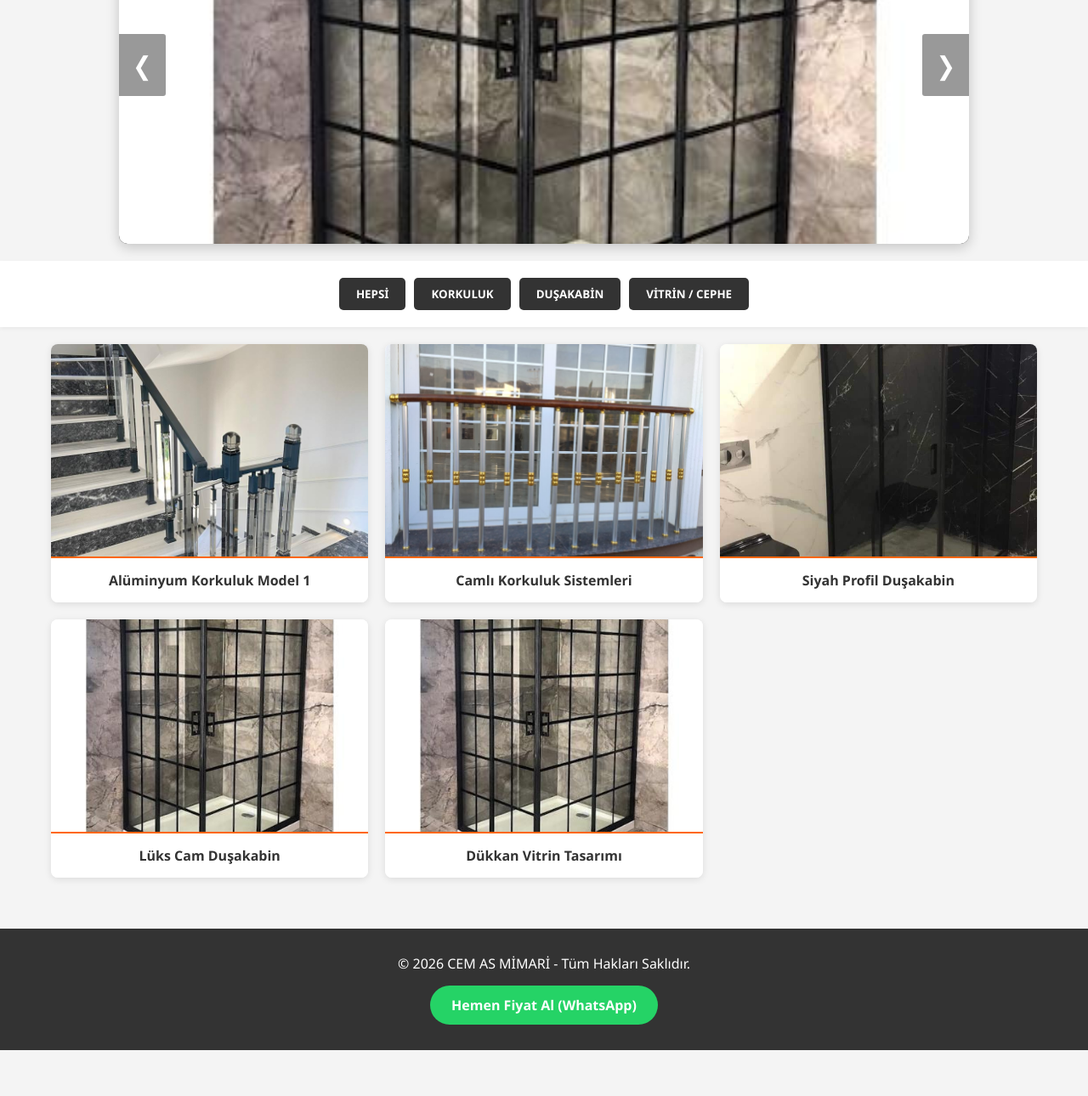
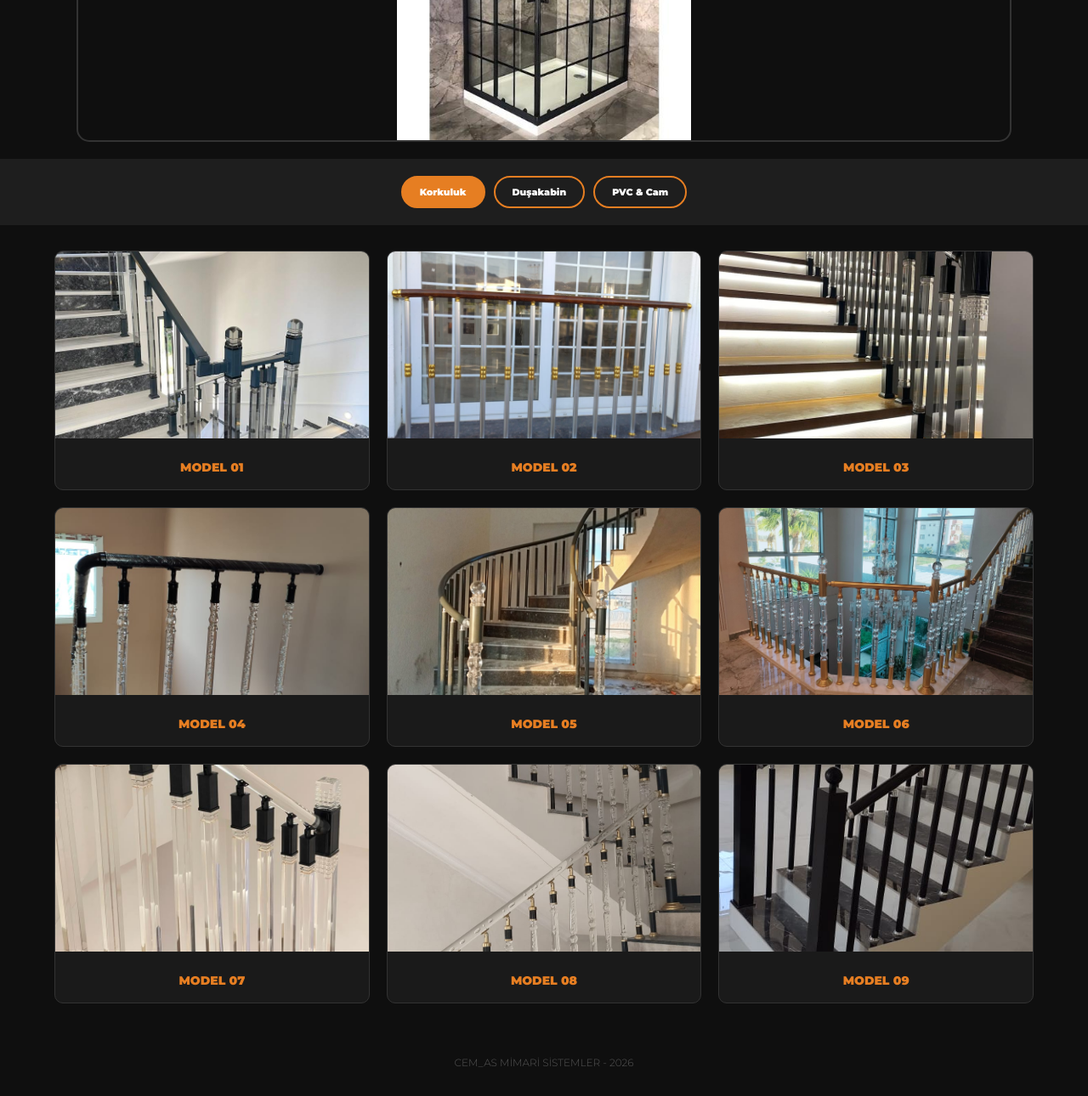
Before and after one commit to cenas1905/CEM_AS-AL-M-NYUM, a plain HTML site: page index.html in a window 1280 px wide. Shown: the part 283-1573 px from the top of the page at 85% size. Before the commit the page ends 1519 px from the top, so only its background shows below. Drawn offline with Linux system fonts and the light colour scheme.

Commit message:
Refactor index.html structure and styles

```diff
--- a/index.html
+++ b/index.html
@@ -2,118 +2,191 @@
 <html lang="tr">
 <head>
     <meta charset="UTF-8">
-    <meta name="viewport" content="width=device-width, initial-scale=1.0">
-    <title>CEM AS MİMARİ | Alüminyum & Cam Sistemleri</title>
+    <meta name="viewport" content="width=device-width, initial-scale=1.0, maximum-scale=1.0, user-scalable=no">
+    <title>CEM_AS | Alüminyum & Cam Sistemleri</title>
+    <link href="https://fonts.googleapis.com/css2?family=Montserrat:wght@300;600;900&display=swap" rel="stylesheet">
+    <link rel="stylesheet" href="https://cdnjs.cloudflare.com/ajax/libs/font-awesome/6.0.0/css/all.min.css">
     <style>
-        * { box-sizing: border-box; margin: 0; padding: 0; font-family: 'Segoe UI', Tahoma, Geneva, Verdana, sans-serif; }
-        body { background-color: #f4f4f4; color: #333; }
+        :root { --ana: #0f0f0f; --vurgu: #e67e22; --gri: #1e1e1e; --beyaz: #ffffff; }
+        * { margin: 0; padding: 0; box-sizing: border-box; font-family: 'Montserrat', sans-serif; }
+        body { background: var(--ana); color: var(--beyaz); line-height: 1.6; overflow-x: hidden; }
 
-        header { background-color: #ff6600; color: white; padding: 20px; text-align: center; box-shadow: 0 2px 5px rgba(0,0,0,0.1); }
-        header h1 { font-size: 28px; text-transform: uppercase; letter-spacing: 2px; }
+        /* HEADER DÜZENİ */
+        nav {
+            padding: 0 5%; background: rgba(0,0,0,0.95);
+            display: flex; justify-content: space-between; align-items: center;
+            position: sticky; top: 0; z-index: 1000; border-bottom: 1px solid #333; height: 80px;
+        }
+        .nano-tetikleyici { font-size: 35px; color: var(--vurgu); cursor: pointer; transition: 0.3s; flex: 1; }
+        .logo { font-weight: 900; font-size: 32px; letter-spacing: 5px; flex: 2; text-align: center; }
+        .logo span { color: var(--vurgu); }
+        .iletisim-sag { flex: 1; text-align: right; font-size: 11px; font-weight: 600; }
+        .iletisim-sag a { color: var(--beyaz); text-decoration: none; }
 
-        /* --- ÜST SLIDER (OKLAR BURADA) --- */
-        .slider-container { position: relative; max-width: 1000px; margin: 20px auto; overflow: hidden; border-radius: 10px; box-shadow: 0 4px 15px rgba(0,0,0,0.2); background: #000; }
-        .slides { display: none; width: 100%; height: 450px; object-fit: cover; }
+        /* NANO BANANA ÇALIŞMA ALANI (FULL SCREEN) */
+        #nano-ekran {
+            display: none; position: fixed; top: 0; left: 0; width: 100%; height: 100%;
+            background: #000; z-index: 9999; flex-direction: column;
+        }
+        .nano-ust { padding: 15px; background: var(--gri); display: flex; justify-content: space-between; align-items: center; }
+        #montaj-alani { flex: 1; position: relative; overflow: hidden; background: #111; display: flex; justify-content: center; align-items: center; }
+        #musteri-resmi { max-width: 100%; max-height: 100%; object-fit: contain; }
+        #tasinan-model { position: absolute; width: 200px; cursor: move; touch-action: none; z-index: 100; top: 50px; left: 50px; }
+        .nano-alt { padding: 15px; background: var(--gri); border-top: 1px solid #333; }
 
-        /* Ok Butonları */
-        .prev, .next {
-            cursor: pointer; position: absolute; top: 50%; width: auto;
-            padding: 16px; margin-top: -22px; color: white; font-weight: bold;
-            font-size: 30px; transition: 0.3s; border-radius: 0 3px 3px 0;
-            user-select: none; background-color: rgba(0,0,0,0.4); text-decoration: none; z-index: 10;
-        }
-        .next { right: 0; border-radius: 3px 0 0 3px; }
-        .prev:hover, .next:hover { background-color: #ff6600; }
+        /* STANDART SİTE TASARIMI */
+        .vitrin { position: relative; width: 95%; max-width: 1100px; height: 350px; margin: 20px auto; border-radius: 15px; overflow: hidden; border: 2px solid #333; }
+        .v-img { width: 100%; height: 100%; object-fit: contain; display: none; }
+        .v-img.aktif { display: block; }
 
-        /* --- KATEGORİ BUTONLARI --- */
-        .nav-menu { display: flex; justify-content: center; flex-wrap: wrap; background: white; padding: 15px; position: sticky; top: 0; z-index: 1000; box-shadow: 0 2px 5px rgba(0,0,0,0.05); }
-        .nav-btn { background: #333; color: white; border: none; padding: 10px 20px; margin: 5px; cursor: pointer; border-radius: 5px; font-weight: bold; transition: 0.3s; }
-        .nav-btn:hover { background: #ff6600; }
+        .menu { display: flex; justify-content: center; gap: 10px; padding: 20px; background: var(--gri); position: sticky; top: 80px; z-index: 900; }
+        .m-btn { padding: 10px 20px; border: 2px solid var(--vurgu); background: transparent; color: #fff; border-radius: 50px; cursor: pointer; font-size: 11px; font-weight: bold; }
+        .m-btn.active { background: var(--vurgu); }
 
-        /* --- GALERİ --- */
-        .gallery { display: grid; grid-template-columns: repeat(auto-fit, minmax(280px, 1fr)); gap: 20px; padding: 20px; max-width: 1200px; margin: 0 auto; }
-        .gallery-item { background: white; border-radius: 8px; overflow: hidden; box-shadow: 0 2px 8px rgba(0,0,0,0.1); transition: 0.3s; display: none; }
-        .gallery-item.active { display: block; }
-        .gallery-item:hover { transform: translateY(-5px); }
-        .gallery-item img { width: 100%; height: 250px; object-fit: cover; display: block; }
-        .gallery-item .info { padding: 15px; text-align: center; font-weight: bold; background: #fff; border-top: 2px solid #ff6600; }
+        .bolum { display: none; padding: 30px 5%; animation: fadeIn 0.5s; }
+        .bolum.aktif { display: block; }
+        .izgara { display: grid; grid-template-columns: repeat(auto-fit, minmax(280px, 1fr)); gap: 20px; }
+        .kart { background: #1a1a1a; border-radius: 10px; overflow: hidden; border: 1px solid #333; }
+        .kart img { width: 100%; height: 220px; object-fit: cover; }
+        .kart h3 { padding: 15px; color: var(--vurgu); font-size: 14px; text-align: center; }
 
-        footer { background: #333; color: white; text-align: center; padding: 30px; margin-top: 40px; }
-        .whatsapp-btn { background: #25d366; color: white; padding: 12px 25px; text-decoration: none; border-radius: 50px; display: inline-block; margin-top: 15px; font-weight: bold; }
+        @keyframes fadeIn { from { opacity: 0; } to { opacity: 1; } }
+        footer { text-align: center; padding: 30px; color: #555; font-size: 12px; }
     </style>
 </head>
 <body>
 
-<header>
-    <h1>CEM AS MİMARİ</h1>
-    <p>Alüminyum & Cam Sistemleri Uzmanı</p>
-</header>
+    <nav>
+        <input type="file" id="dosya-sec" style="display:none;" accept="image/*" onchange="nanoBaslat(event)">
+        <div class="nano-tetikleyici" onclick="document.getElementById('dosya-sec').click()">
+            <i class="fas fa-plus-circle"></i>
+        </div>
+        <div class="logo">CEM_<span>AS</span></div>
+        <div class="iletisim-sag">
+            <a href="https://instagram.com/cemashatay" target="_blank">@cemashatay</a><br>
+            <a href="tel:05337747684">0533 774 76 84</a>
+        </div>
+    </nav>
 
-<div class="slider-container">
-    <img class="slides" src="korkuluk1.jpg">
-    <img class="slides" src="vitrin1.jpg">
-    <img class="slides" src="dusakabin1.jpg">
+    <div id="nano-ekran">
+        <div class="nano-ust">
+            <span style="color:var(--vurgu); font-weight:900;">NANO BANANA</span>
+            <button onclick="nanoKapat()" style="background:var(--vurgu); color:white; border:none; padding:10px 20px; border-radius:5px; cursor:pointer;">KAPAT</button>
+        </div>
+        <div id="montaj-alani">
+            <img id="musteri-resmi" src="">
+            <img id="tasinan-model" src="korkuluk1.jpg">
+        </div>
+        <div class="nano-alt">
+            <div style="margin-bottom:15px; display:flex; align-items:center; gap:10px;">
+                <span style="font-size:12px;">Boyut:</span>
+                <input type="range" min="50" max="1000" value="200" style="flex:1;" oninput="modelBoyut(this.value)">
+            </div>
+            <div style="display:flex; gap:10px; overflow-x:auto;">
+                <img src="korkuluk1.jpg" width="60" height="60" onclick="modelDegis(this.src)" style="border:1px solid #fff; cursor:pointer;">
+                <img src="korkuluk2.jpg" width="60" height="60" onclick="modelDegis(this.src)" style="border:1px solid #fff; cursor:pointer;">
+                <img src="dusakabin1.jpg" width="60" height="60" onclick="modelDegis(this.src)" style="border:1px solid #fff; cursor:pointer;">
+                <img src="pvc1.jpg" width="60" height="60" onclick="modelDegis(this.src)" style="border:1px solid #fff; cursor:pointer;">
+            </div>
+        </div>
+    </div>
 
-    <a class="prev" onclick="plusSlides(-1)">&#10094;</a>
-    <a class="next" onclick="plusSlides(1)">&#10095;</a>
-</div>
+    <div class="vitrin">
+        <img src="vitrin1.jpg" class="v-img aktif">
+        <img src="vitrin2.jpg" class="v-img">
+    </div>
 
-<div class="nav-menu">
-    <button class="nav-btn" onclick="filterGallery('hepsi')">HEPSİ</button>
-    <button class="nav-btn" onclick="filterGallery('korkuluk')">KORKULUK</button>
-    <button class="nav-btn" onclick="filterGallery('dusakabin')">DUŞAKABİN</button>
-    <button class="nav-btn" onclick="filterGallery('vitrin')">VİTRİN / CEPHE</button>
-</div>
+    <div class="menu">
+        <button class="m-btn active" onclick="sekmeAc('korkuluk', this)">Korkuluk</button>
+        <button class="m-btn" onclick="sekmeAc('dusakabin', this)">Duşakabin</button>
+        <button class="m-btn" onclick="sekmeAc('pvc', this)">PVC & Cam</button>
+    </div>
 
-<div class="gallery" id="galeri">
-    <div class="gallery-item active korkuluk"><img src="korkuluk1.jpg"><div class="info">Alüminyum Korkuluk Model 1</div></div>
-    <div class="gallery-item active korkuluk"><img src="korkuluk2.jpg"><div class="info">Camlı Korkuluk Sistemleri</div></div>
+    <div id="korkuluk" class="bolum aktif">
+        <div class="izgara">
+            <div class="kart"><img src="korkuluk1.jpg"><h3>MODEL 01</h3></div>
+            <div class="kart"><img src="korkuluk2.jpg"><h3>MODEL 02</h3></div>
+            <div class="kart"><img src="korkuluk3.jpg"><h3>MODEL 03</h3></div>
+            <div class="kart"><img src="korkuluk4.jpg"><h3>MODEL 04</h3></div>
+            <div class="kart"><img src="korkuluk5.jpg"><h3>MODEL 05</h3></div>
+            <div class="kart"><img src="korkuluk6.jpg"><h3>MODEL 06</h3></div>
+            <div class="kart"><img src="korkuluk7.jpg"><h3>MODEL 07</h3></div>
+            <div class="kart"><img src="korkuluk8.jpg"><h3>MODEL 08</h3></div>
+            <div class="kart"><img src="korkuluk9.jpg"><h3>MODEL 09</h3></div>
+        </div>
+    </div>
 
-    <div class="gallery-item active dusakabin"><img src="dusakabin1.jpg"><div class="info">Siyah Profil Duşakabin</div></div>
-    <div class="gallery-item active dusakabin"><img src="dusakabin2.jpg"><div class="info">Lüks Cam Duşakabin</div></div>
+    <div id="dusakabin" class="bolum">
+        <div class="izgara">
+            <div class="kart"><img src="dusakabin1.jpg"><h3>MODEL 01</h3></div>
+            <div class="kart"><img src="dusakabin2.jpg"><h3>MODEL 02</h3></div>
+            <div class="kart"><img src="dusakabin3.jpg"><h3>MODEL 03</h3></div>
+            <div class="kart"><img src="dusakabin4.jpg"><h3>MODEL 04</h3></div>
+            <div class="kart"><img src="dusakabin5.jpg"><h3>MODEL 05</h3></div>
+            <div class="kart"><img src="dusakabin6.jpg"><h3>MODEL 06</h3></div>
+        </div>
+    </div>
 
-    <div class="gallery-item active vitrin"><img src="vitrin1.jpg"><div class="info">Dükkan Vitrin Tasarımı</div></div>
-</div>
+    <div id="pvc" class="bolum">
+        <div class="izgara">
+            <div class="kart"><img src="pvc1.jpg"><h3>MODEL 01</h3></div>
+            <div class="kart"><img src="pvc2.jpg"><h3>MODEL 02</h3></div>
+            <div class="kart"><img src="pvc3.jpg"><h3>MODEL 03</h3></div>
+            <div class="kart"><img src="pvc4.jpg"><h3>MODEL 04</h3></div>
+            <div class="kart"><img src="pvc5.jpg"><h3>MODEL 05</h3></div>
+            <div class="kart"><img src="pvc6.jpg"><h3>MODEL 06</h3></div>
+            <div class="kart"><img src="pvc7.jpg"><h3>MODEL 07</h3></div>
+        </div>
+    </div>
 
-<footer>
-    <p>© 2026 CEM AS MİMARİ - Tüm Hakları Saklıdır.</p>
-    <a href="https://wa.me/905000000000" class="whatsapp-btn">Hemen Fiyat Al (WhatsApp)</a>
-</footer>
+    <footer>CEM_AS MİMARİ SİSTEMLER - 2026</footer>
 
-<script>
-    // --- SLIDER SİSTEMİ ---
-    let slideIndex = 1;
-    showSlides(slideIndex);
+    <script>
+        // SEKME GEÇİŞLERİ
+        function sekmeAc(id, el) {
+            document.querySelectorAll('.bolum').forEach(b => b.classList.remove('aktif'));
+            document.querySelectorAll('.m-btn').forEach(b => b.classList.remove('active'));
+            document.getElementById(id).classList.add('aktif');
+            el.classList.add('active');
+        }
 
-    function plusSlides(n) { showSlides(slideIndex += n); }
-    function showSlides(n) {
-        let i;
-        let slides = document.getElementsByClassName("slides");
-        if (n > slides.length) {slideIndex = 1}
-        if (n < 1) {slideIndex = slides.length}
-        for (i = 0; i < slides.length; i++) { slides[i].style.display = "none"; }
-        slides[slideIndex-1].style.display = "block";
-    }
+        // NANO BANANA MOTORU
+        const ekran = document.getElementById('nano-ekran');
+        const model = document.getElementById('tasinan-model');
 
-    // --- FİLTRELEME SİSTEMİ ---
-    function filterGallery(category) {
-        let items = document.getElementsByClassName("gallery-item");
-        for (let i = 0; i < items.length; i++) {
-            if (category === 'hepsi') {
-                items[i].classList.add("active");
-            } else {
-                if (items[i].classList.contains(category)) {
-                    items[i].classList.add("active");
-                } else {
-                    items[i].classList.remove("active");
-                }
+        function nanoBaslat(e) {
+            const okuyucu = new FileReader();
+            okuyucu.onload = function(ev) {
+                document.getElementById('musteri-resmi').src = ev.target.result;
+                ekran.style.display = 'flex';
             }
+            okuyucu.readAsDataURL(e.target.files[0]);
         }
-    }
 
-    // Otomatik kayma (5 saniyede bir)
-    setInterval(function() { plusSlides(1); }, 5000);
-</script>
+        function nanoKapat() { ekran.style.display = 'none'; }
+        function modelDegis(src) { model.src = src; }
+        function modelBoyut(v) { model.style.width = v + 'px'; }
 
+        // SÜRÜKLE BIRAK SİSTEMİ
+        let hareket = false, sX, sY, bL, bT;
+        const basla = (e) => {
+            hareket = true;
+            const ev = e.type.includes('touch') ? e.touches[0] : e;
+            sX = ev.clientX; sY = ev.clientY;
+            bL = model.offsetLeft; bT = model.offsetTop;
+        };
+        const surukle = (e) => {
+            if(!hareket) return;
+            const ev = e.type.includes('touch') ? e.touches[0] : e;
+            model.style.left = (bL + (ev.clientX - sX)) + 'px';
+            model.style.top = (bT + (ev.clientY - sY)) + 'px';
+        };
+        model.addEventListener('mousedown', basla);
+        model.addEventListener('touchstart', basla);
+        window.addEventListener('mousemove', surukle);
+        window.addEventListener('touchmove', surukle, {passive:false});
+        window.addEventListener('mouseup', () => hareket = false);
+        window.addEventListener('touchend', () => hareket = false);
+    </script>
 </body>
 </html>
```
